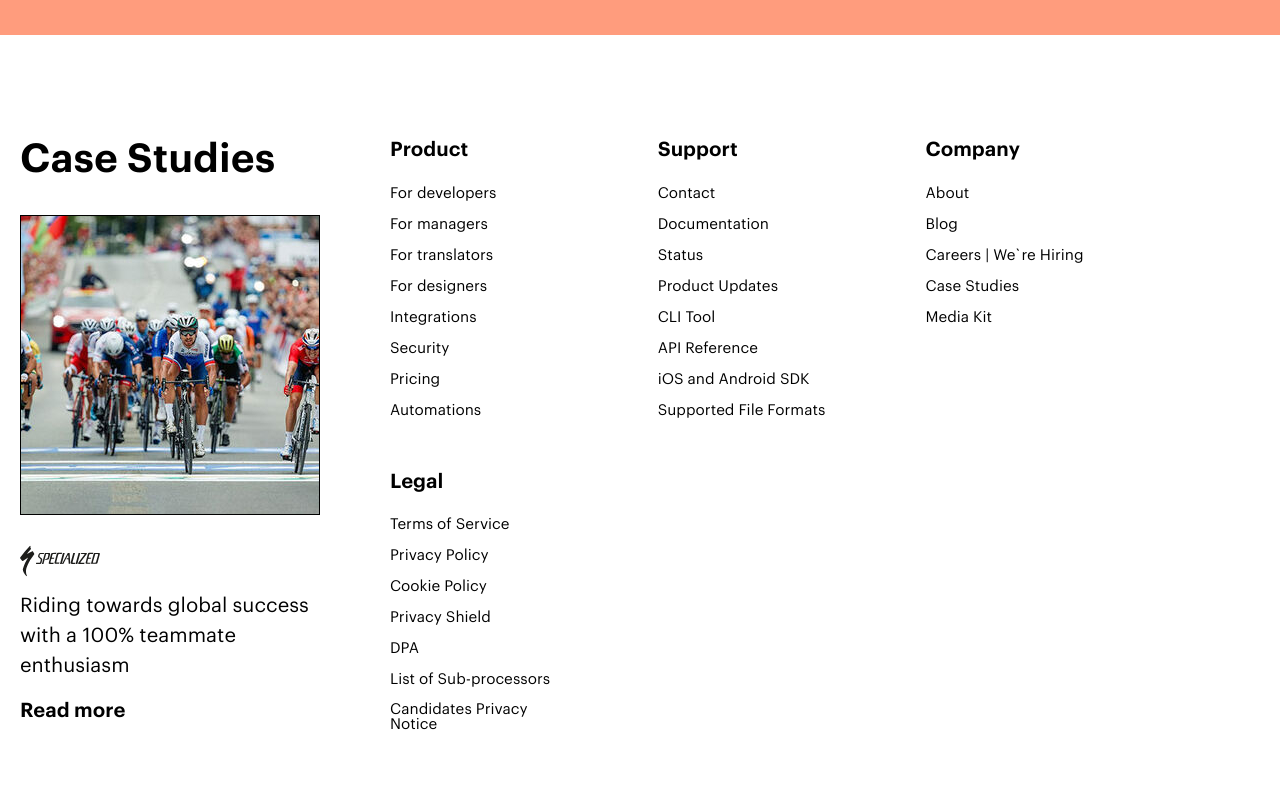
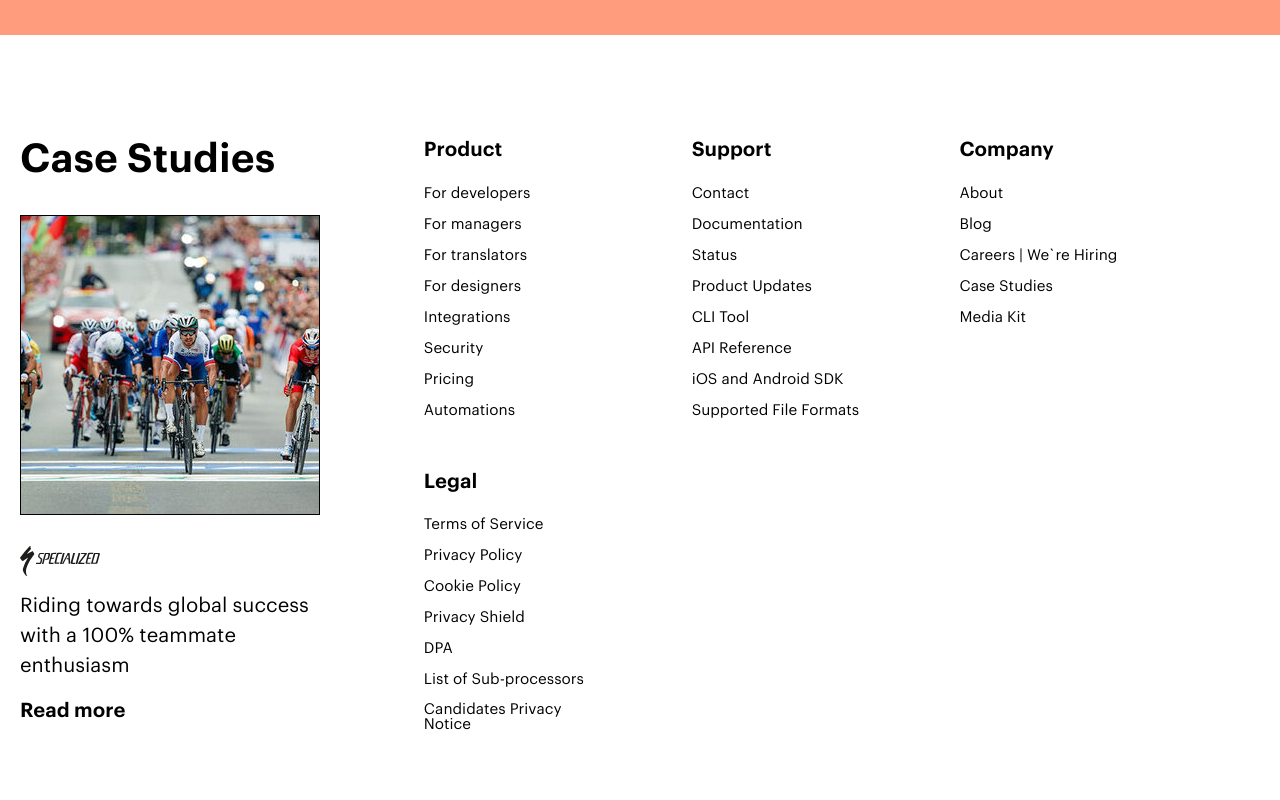
Before and after one commit to DashaTs/hillel, a plain HTML site: page homework_11/index.html in a window 1280 px wide. Shown: the part 11040-11840 px from the top of the page. Drawn offline with Linux system fonts and the light colour scheme.

Commit message:
Update files

```diff
--- a/homework_11/css/components/style_main.css
+++ b/homework_11/css/components/style_main.css
@@ -403,7 +403,7 @@ text-decoration: underline;
   justify-content: flex-start;
   align-items: flex-start;
   padding-bottom: 6.67rem;
-  /* gap: 2.26rem; */
+  gap: 2.26rem;
 
   border-bottom: 1px solid #000000;
 }
@@ -446,7 +446,6 @@ text-decoration: underline;
   justify-content: space-between;
   align-items: flex-start;
   gap: 2.26rem;
-  /* max-width: 56.67rem; */
 }
 
 .menu_block__item  {
```
